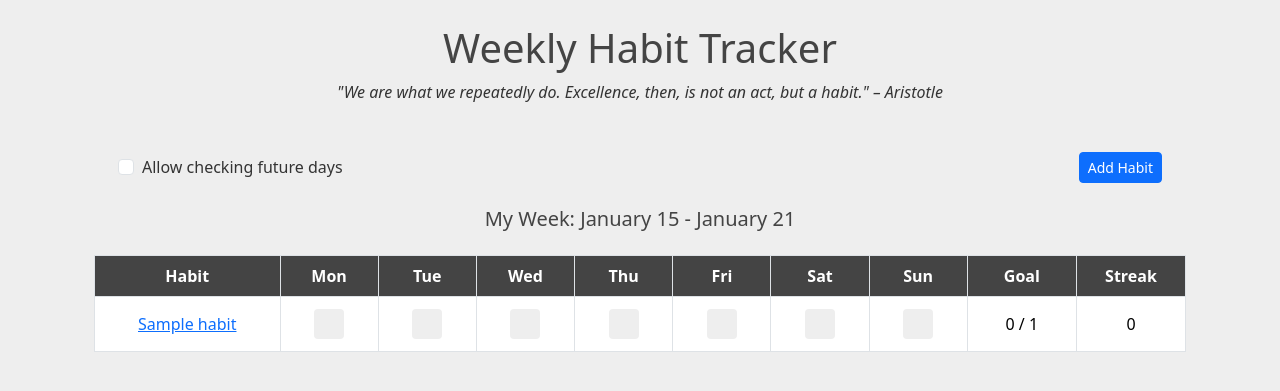
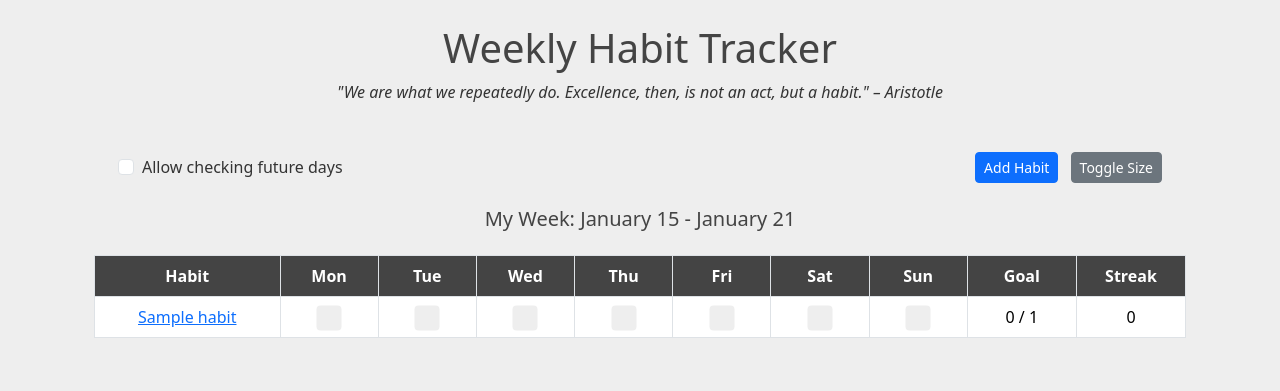
Before and after one commit to ahmetcucar/wellness-workbook, a Django app: page /habits/ in a window 1280 px wide. Shown: the part 56-447 px from the top of the page. Run offline with Django 5.2, Linux system fonts and the light colour scheme; a user stored in the database is signed in; tables that the repository leaves empty hold one stand-in row (values such as "Sample post").

Commit message:
toggle size ability!

```diff
--- a/app/static/app/main.css
+++ b/app/static/app/main.css
@@ -26,7 +26,7 @@ ul {
 }
 
 /* ---------- HABIT TABLE FORMATTING ---------------- */
-.table td {
+.large-size .table td {
     padding-top: 15px;  /* Increase top padding */
     padding-bottom: 15px;  /* Increase bottom padding */
 }
@@ -69,6 +69,20 @@ ul {
     position: absolute;
     top: 0;
     left: 0;
+    height: 25px;
+    width: 25px;
+    background-color: #eee;
+    border-radius: 4px;
+    /* Centering the checkmark */
+    left: 50%;
+    top: 50%;
+    transform: translate(-50%, -70%); /* NOTE: most important for centering */
+}
+
+.large-size .custom-checkbox .checkmark {
+    position: absolute;
+    top: 0;
+    left: 0;
     height: 30px;
     width: 30px;
     background-color: #eee;
@@ -98,6 +112,16 @@ ul {
 }
 
 .custom-checkbox .checkmark:after {
+    left: 9px;
+    top: 5px;
+    width: 7px;
+    height: 14px;
+    border: solid white;
+    border-width: 0 3px 3px 0;
+    transform: rotate(45deg);
+}
+
+.large-size .custom-checkbox .checkmark:after {
     content: "";
     position: absolute;
     display: none;
--- a/app/templates/app/habits.html
+++ b/app/templates/app/habits.html
@@ -25,9 +25,13 @@
                 </label>
             </div>
 
-            <!-- Create Habit Button -->
+
             <div>
-                <a href="{% url 'habit-create' %}" class="btn btn-primary btn-sm me-4">Add Habit</a>
+                <!-- Create Habit Button -->
+                <a href="{% url 'habit-create' %}" class="btn btn-primary btn-sm me-2">Add Habit</a>
+
+                <!-- Toggle Size Button -->
+                <button id="toggle-size-btn" class="btn btn-secondary btn-sm me-4">Toggle Size</button>
             </div>
         </div>
         <!-- Week Desc. -->
@@ -100,6 +104,33 @@
     }
 
     document.addEventListener('DOMContentLoaded', function () {
+        // Toggle size button
+        document.getElementById('toggle-size-btn').addEventListener('click', function () {
+            fetch('toggle_size/', {  // Update with the correct URL
+                method: 'POST',
+                headers: {
+                    'X-CSRFToken': getCookie('csrftoken'),
+                    'Content-Type': 'application/json',
+                },
+                body: JSON.stringify({
+                    'action': 'toggle_size'
+                })
+            })
+            .then(response => response.json())
+            .then(data => {
+                const table = document.querySelector('.table-responsive');
+                if (data.size === 'large') {
+                    table.classList.add('large-size'); // Add the 'large-size' class for large styling
+                } else {
+                    table.classList.remove('large-size'); // Remove the class for small styling
+                }
+            })
+            .catch((error) => {
+                console.error('Error:', error);
+            });
+        });
+
+        // Habit checked or not
         document.querySelectorAll('.habit-checkbox').forEach(function (checkbox) {
             checkbox.addEventListener('change', function () {
                 const habitId = this.dataset.habitId;
--- a/app/urls.py
+++ b/app/urls.py
@@ -4,6 +4,7 @@ from . import views as app_views
 urlpatterns = [
     path('', app_views.home, name='app-home'),
     path('habits/', app_views.habits, name='app-habits'),
+    path('habits/toggle_size/', app_views.toggle_table_size, name='app-toggle-table-size'),
     path('habits/daily_performance/', app_views.daily_performance_update, name='app-daily-performance'),
     path('habits/new/', app_views.HabitCreateView.as_view(), name='habit-create'),
     path('habits/<int:pk>/', app_views.HabitDetailView.as_view(), name='habit-detail'),
--- a/app/views.py
+++ b/app/views.py
@@ -198,3 +198,13 @@ def reset_habit(request, pk):
         messages.success(request, f'Habit reset!')
         return redirect('app-habits')
     return render(request, 'app/habit_confirm_reset.html', {'habit': Habit.objects.get(id=pk)})
+
+@login_required
+def toggle_table_size(request):
+    """Toggle the size of the table on the habits page."""
+    if request.method == 'POST':
+        # Logic to toggle size (e.g., saving preference in session)
+        request.session['habit_chart_size'] = 'large' if request.session.get('habit_chart_size') != 'large' else 'small'
+        return JsonResponse({'size': request.session['habit_chart_size']})
+
+    return JsonResponse({'error': 'Invalid request'}, status=400)
```
